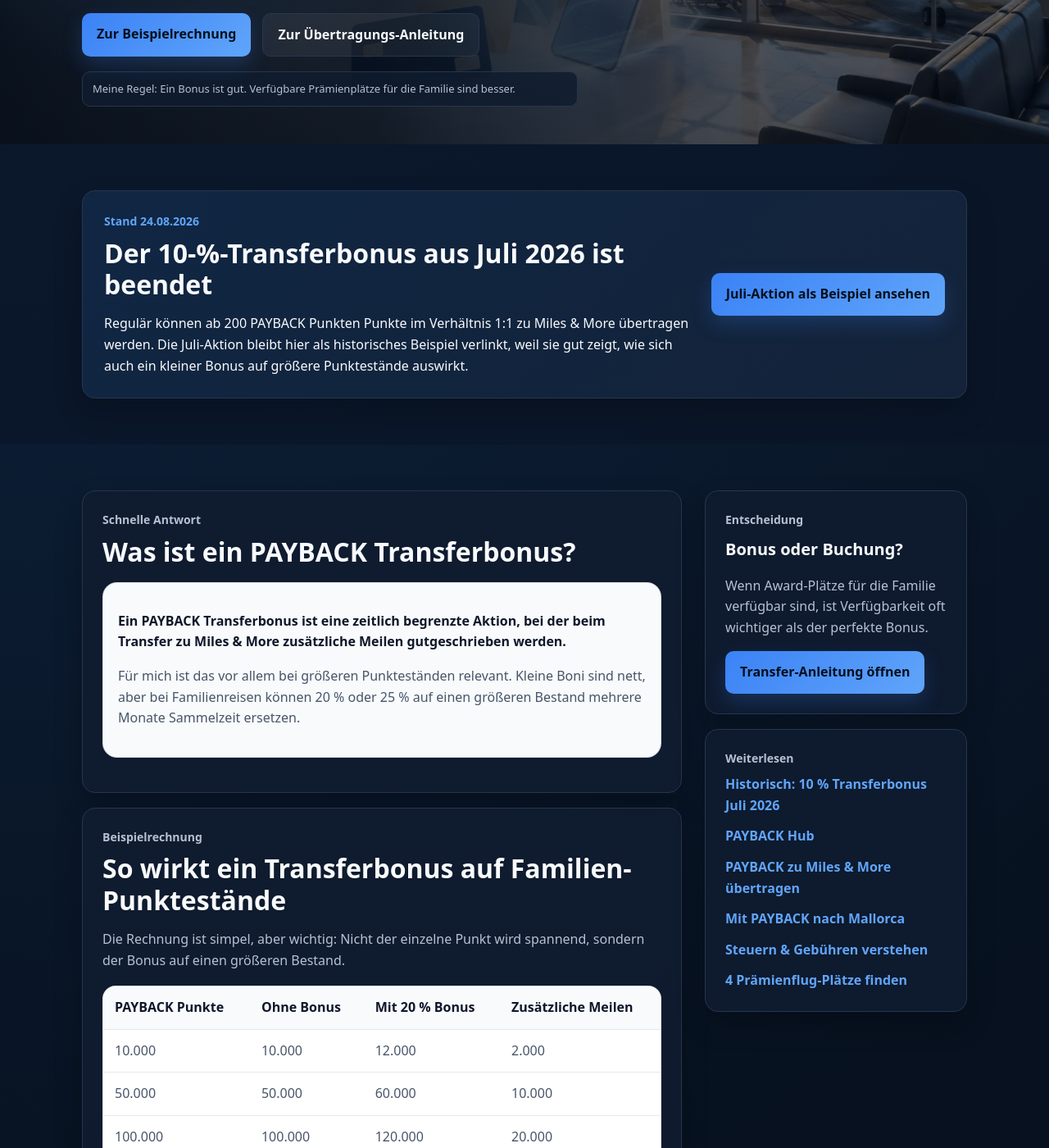
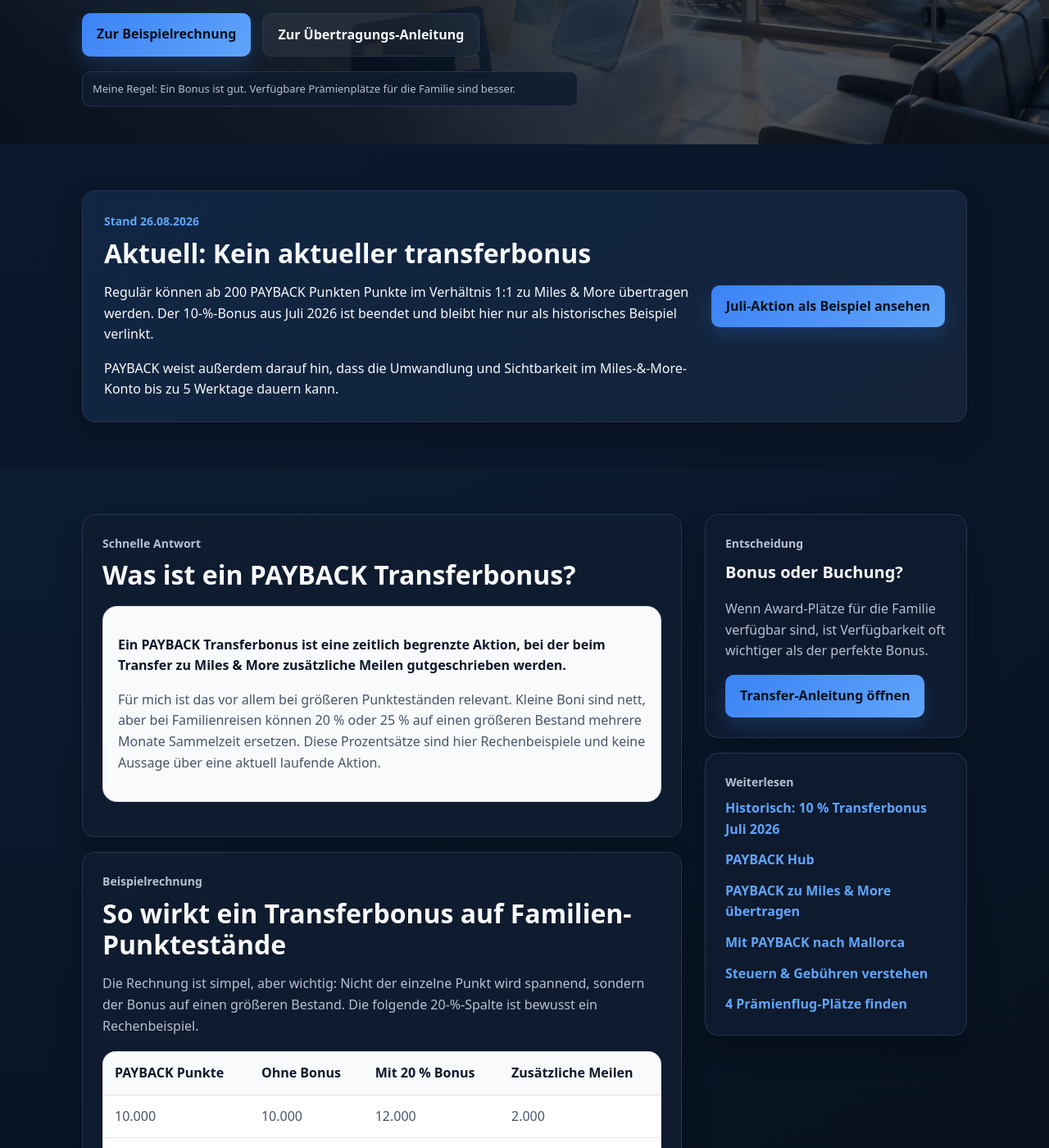
Before and after one commit to Praemienflug-Planer/miles-planer, a Jekyll site: the page built from meilen-sammeln/payback-transferbonus/index.html, in a window 1280 px wide and 1400 px high, scrolled down 514 px. Shown: the whole window at 82% size. Built offline with Jekyll 4.4.1, drawn with Linux system fonts in a browser that asks for light colours; some of the changed text lies outside the part shown.

Commit message:
Refresh PAYBACK transfer bonus status

```diff
--- a/meilen-sammeln/payback-transferbonus/index.html
+++ b/meilen-sammeln/payback-transferbonus/index.html
@@ -5,15 +5,14 @@
 canonical: "https://praemienflug-planer.de/meilen-sammeln/payback-transferbonus/"
 ---
 <style>.answer-box{background:#f8fafc;border:1px solid rgba(148,163,184,.32);border-radius:18px;padding:18px;margin:18px 0;color:#0f172a}.answer-box p{color:#475569}.answer-box strong{color:#0f172a}.bonus-table{width:100%;border-collapse:separate;border-spacing:0;margin:18px 0;background:#fff;border:1px solid rgba(148,163,184,.26);border-radius:16px;overflow:hidden;color:#0f172a}.bonus-table th,.bonus-table td{padding:13px 14px;border-bottom:1px solid rgba(148,163,184,.22);text-align:left}.bonus-table th{background:#f8fafc;font-weight:800;color:#0f172a}.bonus-table td{background:#fff;color:#475569}.bonus-table tr:last-child td{border-bottom:0}.faq-block details{border:1px solid rgba(148,163,184,.24);border-radius:14px;padding:14px 16px;background:#fff;margin:10px 0;color:#0f172a}.faq-block summary{font-weight:800;cursor:pointer;color:#0f172a}.faq-block p{margin:.7rem 0 0;color:#475569}.mini-cta{display:flex;gap:12px;flex-wrap:wrap;margin-top:18px}@media(max-width:720px){.bonus-table th,.bonus-table td{padding:10px;font-size:.95rem}}</style>
-<section class="hero hero-small hero-sammeln"><div class="container hero-grid seo-hero-grid"><div><p class="eyebrow">PAYBACK Transferbonus</p><h1>PAYBACK Transferbonus zu Miles &amp; More: Wann lohnt sich Warten?</h1><p class="hero-text">Ein Transferbonus kann aus demselben PAYBACK-Punktestand mehr Miles-&amp;-More-Meilen machen. Genau deshalb übertrage ich nicht automatisch, sondern erst nach einer kurzen Prüfung.</p><p class="hero-text">Diese Seite ist die Entscheidungsseite: Warten, sofort übertragen oder Punkte flexibel bei PAYBACK lassen?</p><div class="hero-actions"><a class="btn btn-primary" href="#rechnung">Zur Beispielrechnung</a><a class="btn btn-secondary" href="/meilen-sammeln/payback-punkte-miles-and-more/">Zur Übertragungs-Anleitung</a></div><div class="trust-note">Meine Regel: Ein Bonus ist gut. Verfügbare Prämienplätze für die Familie sind besser.</div></div><div class="hero-card"><h2>Kurz gesagt</h2><ul><li>Bonus erhöht die Meilengutschrift</li><li>warten lohnt sich ohne Buchungsdruck</li><li>sofort übertragen kann bei verfügbaren Plätzen sinnvoll sein</li><li>Bedingungen immer direkt prüfen</li><li>nach dem Transfer sind die Punkte weniger flexibel</li></ul></div></div></section>
-<section class="section alt" id="aktueller-stand"><div class="container"><div class="cta-box"><div><p class="eyebrow">Stand 24.08.2026</p><h2>Der 10-%-Transferbonus aus Juli 2026 ist beendet</h2><p>Regulär können ab 200 PAYBACK Punkten Punkte im Verhältnis 1:1 zu Miles &amp; More übertragen werden. Die Juli-Aktion bleibt hier als historisches Beispiel verlinkt, weil sie gut zeigt, wie sich auch ein kleiner Bonus auf größere Punktestände auswirkt.</p></div><a class="btn btn-primary" href="/meilen-sammeln/payback-transferbonus-juli-2026/">Juli-Aktion als Beispiel ansehen</a></div></div></section>
+<section class="hero hero-small hero-sammeln"><div class="container hero-grid seo-hero-grid"><div><p class="eyebrow">PAYBACK Transferbonus</p><h1>PAYBACK Transferbonus zu Miles &amp; More: Wann lohnt sich Warten?</h1><p class="hero-text">Ein Transferbonus kann aus demselben PAYBACK-Punktestand mehr Miles-&amp;-More-Meilen machen. Genau deshalb übertrage ich nicht automatisch, sondern erst nach einer kurzen Prüfung.</p><p class="hero-text">Diese Seite ist die Entscheidungsseite: Warten, sofort übertragen oder Punkte flexibel bei PAYBACK lassen?</p><div class="hero-actions"><a class="btn btn-primary" href="#rechnung">Zur Beispielrechnung</a><a class="btn btn-secondary" href="/meilen-sammeln/payback-punkte-miles-and-more/">Zur Übertragungs-Anleitung</a></div><div class="trust-note">Meine Regel: Ein Bonus ist gut. Verfügbare Prämienplätze für die Familie sind besser.</div></div><div class="hero-card"><h2>Kurz gesagt</h2><ul><li>aktuell kein Transferbonus hinterlegt</li><li>regulärer Transfer 1:1 ab 200 PAYBACK Punkten</li><li>warten lohnt sich ohne Buchungsdruck</li><li>sofort übertragen kann bei verfügbaren Plätzen sinnvoll sein</li><li>nach dem Transfer gibt es keinen Rücktausch zu PAYBACK</li></ul></div></div></section>
+<section class="section alt" id="aktueller-stand"><div class="container"><div class="cta-box"><div><p class="eyebrow">Stand {{ site.data.offers.payback_transfer.last_checked_display }}</p><h2>Aktuell: {{ site.data.offers.payback_transfer.current_bonus_display | capitalize }}</h2><p>Regulär können ab {{ site.data.offers.payback_transfer.minimum_points_display }} Punkte im Verhältnis {{ site.data.offers.payback_transfer.ratio_display }} zu Miles &amp; More übertragen werden. Der {{ site.data.offers.payback_transfer.last_bonus_percent }}-%-Bonus aus {{ site.data.offers.payback_transfer.last_bonus_period_display }} ist beendet und bleibt hier nur als historisches Beispiel verlinkt.</p><p>PAYBACK weist außerdem darauf hin, dass die Umwandlung und Sichtbarkeit im Miles-&amp;-More-Konto bis zu {{ site.data.offers.payback_transfer.transfer_duration_display | remove: 'bis zu ' }} dauern kann.</p></div><a class="btn btn-primary" href="/meilen-sammeln/payback-transferbonus-juli-2026/">Juli-Aktion als Beispiel ansehen</a></div></div></section>
 <section class="section"><div class="container seo-layout"><article class="seo-content">
-<div class="article-card seo-card"><p class="eyebrow">Schnelle Antwort</p><h2>Was ist ein PAYBACK Transferbonus?</h2><div class="answer-box"><p><strong>Ein PAYBACK Transferbonus ist eine zeitlich begrenzte Aktion, bei der beim Transfer zu Miles &amp; More zusätzliche Meilen gutgeschrieben werden.</strong></p><p>Für mich ist das vor allem bei größeren Punkteständen relevant. Kleine Boni sind nett, aber bei Familienreisen können 20 % oder 25 % auf einen größeren Bestand mehrere Monate Sammelzeit ersetzen.</p></div></div>
-<div class="article-card seo-card" id="rechnung"><p class="eyebrow">Beispielrechnung</p><h2>So wirkt ein Transferbonus auf Familien-Punktestände</h2><p>Die Rechnung ist simpel, aber wichtig: Nicht der einzelne Punkt wird spannend, sondern der Bonus auf einen größeren Bestand.</p><table class="bonus-table"><thead><tr><th>PAYBACK Punkte</th><th>Ohne Bonus</th><th>Mit 20 % Bonus</th><th>Zusätzliche Meilen</th></tr></thead><tbody><tr><td>10.000</td><td>10.000</td><td>12.000</td><td>2.000</td></tr><tr><td>50.000</td><td>50.000</td><td>60.000</td><td>10.000</td></tr><tr><td>100.000</td><td>100.000</td><td>120.000</td><td>20.000</td></tr><tr><td>200.000</td><td>200.000</td><td>240.000</td><td>40.000</td></tr></tbody></table><figure class="article-image"><a href="/images/mm_umwandlung_payback.png" target="_blank" rel="noopener noreferrer"><img src="/images/mm_umwandlung_payback.png" alt="Miles and More Gutschrift inklusive PAYBACK Transferbonus" loading="lazy"></a><figcaption>Eigener Praxis-Screenshot: Übertragene PAYBACK Punkte plus zusätzliche Bonusmeilen.</figcaption></figure></div>
+<div class="article-card seo-card"><p class="eyebrow">Schnelle Antwort</p><h2>Was ist ein PAYBACK Transferbonus?</h2><div class="answer-box"><p><strong>Ein PAYBACK Transferbonus ist eine zeitlich begrenzte Aktion, bei der beim Transfer zu Miles &amp; More zusätzliche Meilen gutgeschrieben werden.</strong></p><p>Für mich ist das vor allem bei größeren Punkteständen relevant. Kleine Boni sind nett, aber bei Familienreisen können 20 % oder 25 % auf einen größeren Bestand mehrere Monate Sammelzeit ersetzen. Diese Prozentsätze sind hier Rechenbeispiele und keine Aussage über eine aktuell laufende Aktion.</p></div></div>
+<div class="article-card seo-card" id="rechnung"><p class="eyebrow">Beispielrechnung</p><h2>So wirkt ein Transferbonus auf Familien-Punktestände</h2><p>Die Rechnung ist simpel, aber wichtig: Nicht der einzelne Punkt wird spannend, sondern der Bonus auf einen größeren Bestand. Die folgende 20-%-Spalte ist bewusst ein Rechenbeispiel.</p><table class="bonus-table"><thead><tr><th>PAYBACK Punkte</th><th>Ohne Bonus</th><th>Mit 20 % Bonus</th><th>Zusätzliche Meilen</th></tr></thead><tbody><tr><td>10.000</td><td>10.000</td><td>12.000</td><td>2.000</td></tr><tr><td>50.000</td><td>50.000</td><td>60.000</td><td>10.000</td></tr><tr><td>100.000</td><td>100.000</td><td>120.000</td><td>20.000</td></tr><tr><td>200.000</td><td>200.000</td><td>240.000</td><td>40.000</td></tr></tbody></table><figure class="article-image"><a href="/images/mm_umwandlung_payback.png" target="_blank" rel="noopener noreferrer"><img src="/images/mm_umwandlung_payback.png" alt="Miles and More Gutschrift inklusive PAYBACK Transferbonus" loading="lazy"></a><figcaption>Eigener Praxis-Screenshot: Übertragene PAYBACK Punkte plus zusätzliche Bonusmeilen aus einer früheren Aktion.</figcaption></figure></div>
 <div class="article-card seo-card"><p class="eyebrow">Meine Entscheidung</p><h2>Wann warte ich – und wann nicht?</h2><div class="feature-grid"><div class="feature-card"><h3>Ich warte eher</h3><p>wenn noch kein Reiseziel feststeht, keine Verfügbarkeiten geprüft sind oder die Reise erst langfristig geplant ist.</p></div><div class="feature-card"><h3>Ich übertrage trotzdem</h3><p>wenn passende Prämienplätze verfügbar sind, der Meilenpreis passt und mir nur noch Meilen für die konkrete Buchung fehlen.</p></div></div><div class="warning-box"><strong>Familienlogik:</strong><br><br>Vier verfügbare Plätze auf derselben Verbindung können wertvoller sein als ein möglicher Bonus in einigen Wochen. Der Bonus darf die Buchung nicht gefährden.</div></div>
 <div class="article-card seo-card"><p class="eyebrow">Praxis</p><h2>Warum der Bonus für Familien anders wirkt</h2><p>Bei einer Person kann man leichter experimentieren. Familien brauchen mehrere Plätze, oft in Ferienzeiten und möglichst ohne wilde Umstiege. Dadurch wird der Zielwert größer und der Spielraum kleiner.</p><p>Deshalb ist ein Transferbonus für mich kein reiner Prozentvergleich. Er ist ein Werkzeug, um den Zielwert rechtzeitig zu erreichen – aber nur, wenn Miles &amp; More für die geplante Reise auch wirklich passt.</p></div>
-<div class="article-card seo-card"><p class="eyebrow">Fehler vermeiden</p><h2>Die häufigsten Fehler beim PAYBACK Transferbonus</h2><ul><li><strong>Nur auf den Bonus schauen:</strong> Mehr Meilen bringen nichts, wenn später keine passenden Flüge verfügbar sind.</li><li><strong>Alle Punkte übertragen:</strong> Ohne konkretes Ziel kann ein Teilbestand bei PAYBACK flexibler sein.</li><li><strong>Bedingungen übersehen:</strong> Mindestmengen, Zeiträume und Registrierung immer vor dem Transfer prüfen.</li><li><strong>Zuzahlungen ignorieren:</strong> Auch Prämienflüge verursachen Cashkosten.</li></ul></div>
+<div class="article-card seo-card"><p class="eyebrow">Fehler vermeiden</p><h2>Die häufigsten Fehler beim PAYBACK Transferbonus</h2><ul><li><strong>Nur auf den Bonus schauen:</strong> Mehr Meilen bringen nichts, wenn später keine passenden Flüge verfügbar sind.</li><li><strong>Alle Punkte übertragen:</strong> Ohne konkretes Ziel kann ein Teilbestand bei PAYBACK flexibler sein.</li><li><strong>Bedingungen übersehen:</strong> Mindestmengen, Zeiträume und Registrierung immer vor dem Transfer prüfen.</li><li><strong>Transferdauer unterschätzen:</strong> bei kurzfristigen Buchungen den möglichen Zeitbedarf bis zur Gutschrift einplanen.</li><li><strong>Zuzahlungen ignorieren:</strong> Auch Prämienflüge verursachen Cashkosten.</li></ul></div>
 <div class="article-card seo-card"><p class="eyebrow">Verknüpfung</p><h2>Was passt als nächster Schritt?</h2><p>Wenn du die Punkte direkt übertragen möchtest, nutze die Anleitung mit den Screenshots. Wenn du erst verstehen willst, wie PAYBACK insgesamt in die Meilenstrategie passt, starte im Hub. Für Europa gibt es zusätzlich das Mallorca-Beispiel.</p><div class="mini-cta"><a class="btn btn-primary" href="/meilen-sammeln/payback-punkte-miles-and-more/">Zur Übertragungs-Anleitung</a><a class="btn btn-secondary" href="/meilen-sammeln/payback/">PAYBACK Hub</a><a class="btn btn-secondary" href="/meilen-sammeln/payback-mallorca/">Mallorca-Beispiel</a></div></div>
-<div class="article-card seo-card faq-block"><p class="eyebrow">FAQ</p><h2>Häufige Fragen zum PAYBACK Transferbonus</h2><details open><summary>Lohnt sich ein Transferbonus immer?</summary><p>Nein. Er lohnt sich nur, wenn du die Miles-&amp;-More-Meilen später sinnvoll einsetzen kannst.</p></details><details><summary>Sollte ich immer auf Bonus warten?</summary><p>Ohne Buchungsdruck meistens ja. Bei verfügbaren Prämienplätzen und fehlenden Meilen kann sofortiges Übertragen besser sein.</p></details><details><summary>Sollte ich alle PAYBACK Punkte übertragen?</summary><p>Nur wenn das Ziel wirklich klar ist. Sonst würde ich eher nicht den kompletten Bestand binden.</p></details><details><summary>Kann ich übertragene Meilen zurücktauschen?</summary><p>Damit würde ich nicht planen. Ich behandle den Transfer praktisch als endgültig.</p></details></div>
-<script type="application/ld+json">{"@context":"https://schema.org","@type":"FAQPage","mainEntity":[{"@type":"Question","name":"Lohnt sich ein PAYBACK Transferbonus immer?","acceptedAnswer":{"@type":"Answer","text":"Nein. Ein Transferbonus lohnt sich nur, wenn die Miles & More Meilen später sinnvoll eingesetzt werden können."}},{"@type":"Question","name":"Sollte ich immer auf einen Transferbonus warten?","acceptedAnswer":{"@type":"Answer","text":"Ohne Buchungsdruck ist Warten oft sinnvoll. Bei verfügbaren Prämienplätzen und fehlenden Meilen kann ein sofortiger Transfer besser sein."}},{"@type":"Question","name":"Sollte ich alle PAYBACK Punkte übertragen?","acceptedAnswer":{"@type":"Answer","text":"Nur wenn das Reiseziel wirklich klar ist. Sonst kann es sinnvoll sein, einen Teil der Punkte flexibel bei PAYBACK zu lassen."}},{"@type":"Question","name":"Kann ich übertragene Meilen zurück zu PAYBACK tauschen?","acceptedAnswer":{"@type":"Answer","text":"Damit sollte man nicht planen. Der Transfer sollte praktisch als endgültig behandelt werden."}}]}</script>
+<div class="article-card seo-card faq-block"><p class="eyebrow">FAQ</p><h2>Häufige Fragen zum PAYBACK Transferbonus</h2><details open><summary>Gibt es aktuell einen PAYBACK Transferbonus?</summary><p>Stand {{ site.data.offers.payback_transfer.last_checked_display }} ist auf der offiziellen PAYBACK-Miles-&amp;-More-Seite kein aktueller Transferbonus ausgewiesen. Regulär gilt 1:1 ab 200 PAYBACK Punkten.</p></details><details><summary>Lohnt sich ein Transferbonus immer?</summary><p>Nein. Er lohnt sich nur, wenn du die Miles-&amp;-More-Meilen später sinnvoll einsetzen kannst.</p></details><details><summary>Sollte ich immer auf Bonus warten?</summary><p>Ohne Buchungsdruck meistens ja. Bei verfügbaren Prämienplätzen und fehlenden Meilen kann sofortiges Übertragen besser sein.</p></details><details><summary>Sollte ich alle PAYBACK Punkte übertragen?</summary><p>Nur wenn das Ziel wirklich klar ist. Sonst würde ich eher nicht den kompletten Bestand binden.</p></details><details><summary>Kann ich übertragene Meilen zurücktauschen?</summary><p>Nein. PAYBACK weist ausdrücklich darauf hin, dass eine Rückbuchung von Miles-&amp;-More-Meilen zu PAYBACK Punkten nicht möglich ist.</p></details></div>
 </article><aside class="seo-sidebar"><div class="article-card seo-card sticky-card"><p class="eyebrow">Entscheidung</p><h3>Bonus oder Buchung?</h3><p>Wenn Award-Plätze für die Familie verfügbar sind, ist Verfügbarkeit oft wichtiger als der perfekte Bonus.</p><a class="btn btn-primary" href="/meilen-sammeln/payback-punkte-miles-and-more/">Transfer-Anleitung öffnen</a></div><div class="article-card seo-card"><p class="eyebrow">Weiterlesen</p><div class="sidebar-links"><a href="/meilen-sammeln/payback-transferbonus-juli-2026/">Historisch: 10 % Transferbonus Juli 2026</a><a href="/meilen-sammeln/payback/">PAYBACK Hub</a><a href="/meilen-sammeln/payback-punkte-miles-and-more/">PAYBACK zu Miles &amp; More übertragen</a><a href="/meilen-sammeln/payback-mallorca/">Mit PAYBACK nach Mallorca</a><a href="/praemienflug-steuern-gebuehren/">Steuern &amp; Gebühren verstehen</a><a href="/vier-praemienflug-plaetze-finden/">4 Prämienflug-Plätze finden</a></div></div></aside></div></section>
```
